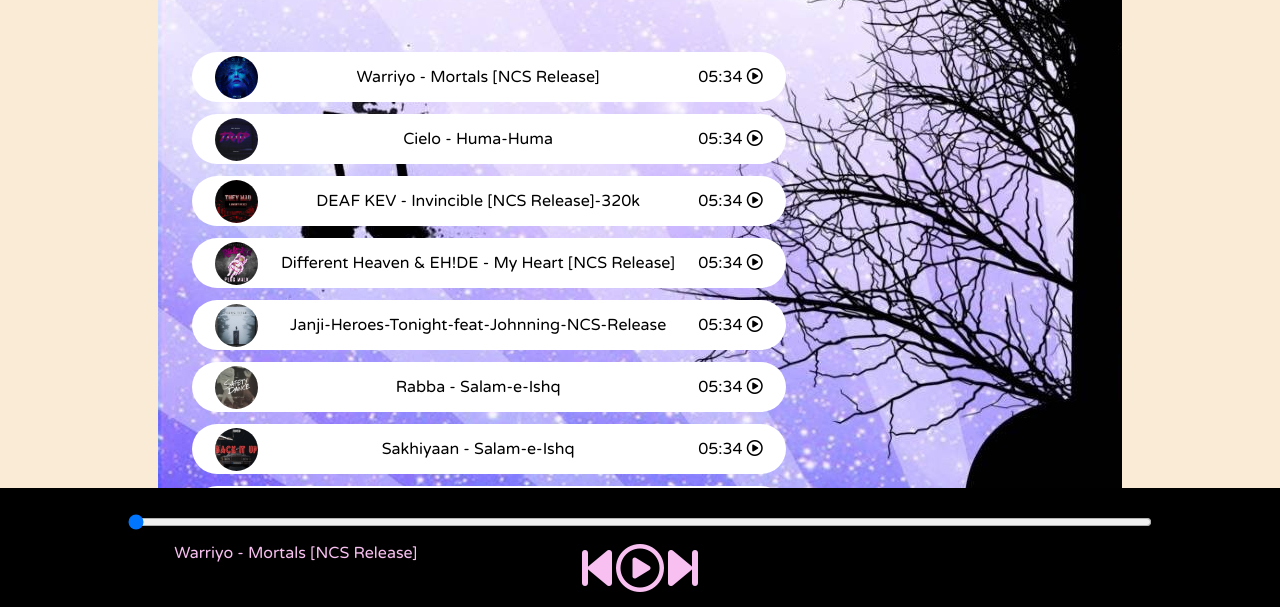
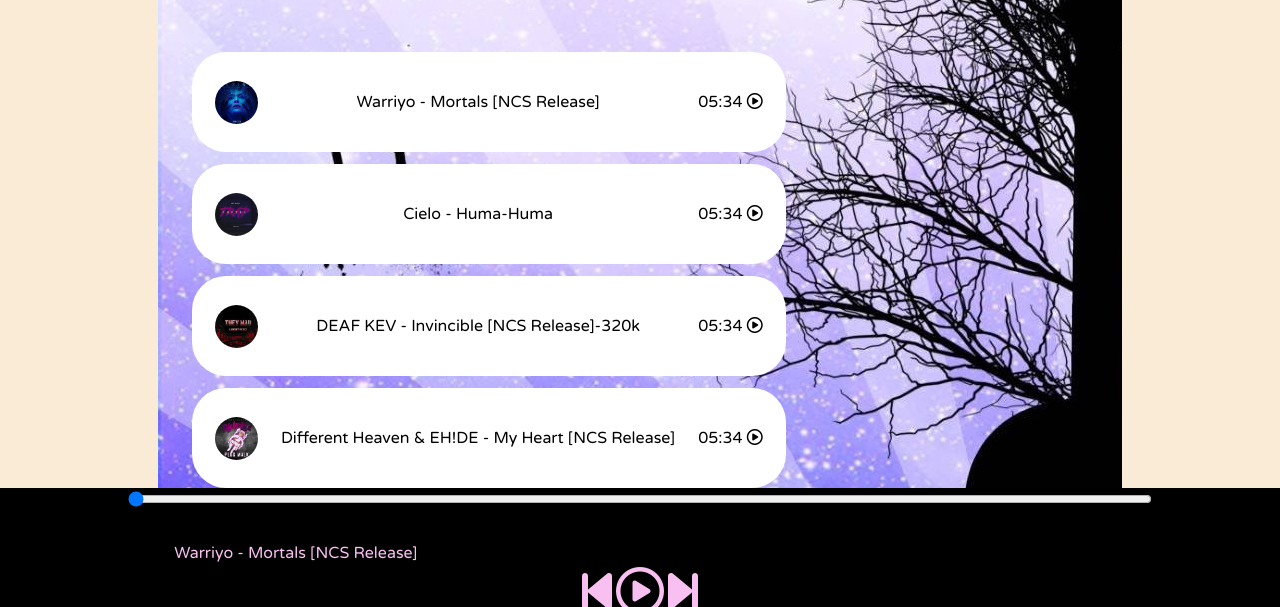
Before and after one commit to Tusharkhulbe/Music-website-using-html-css-javascript, a plain HTML site: page index.html in a window 1280 px wide. Shown: the part 182-789 px from the top of the page. Drawn offline with Linux system fonts and the light colour scheme.

Commit message:
style1.css

```diff
--- a/style1.css
+++ b/style1.css
@@ -66,7 +66,7 @@
 }
 
 .icons{
-    margin-top: 14px;
+    margin-top: 60px;
 }
 .icons i{
     cursor: pointer;
@@ -82,7 +82,7 @@
 }
 
 .songItem{
-    height: 50px;
+    height: 100px;
     display: flex;
     background-color: white;
 
```
